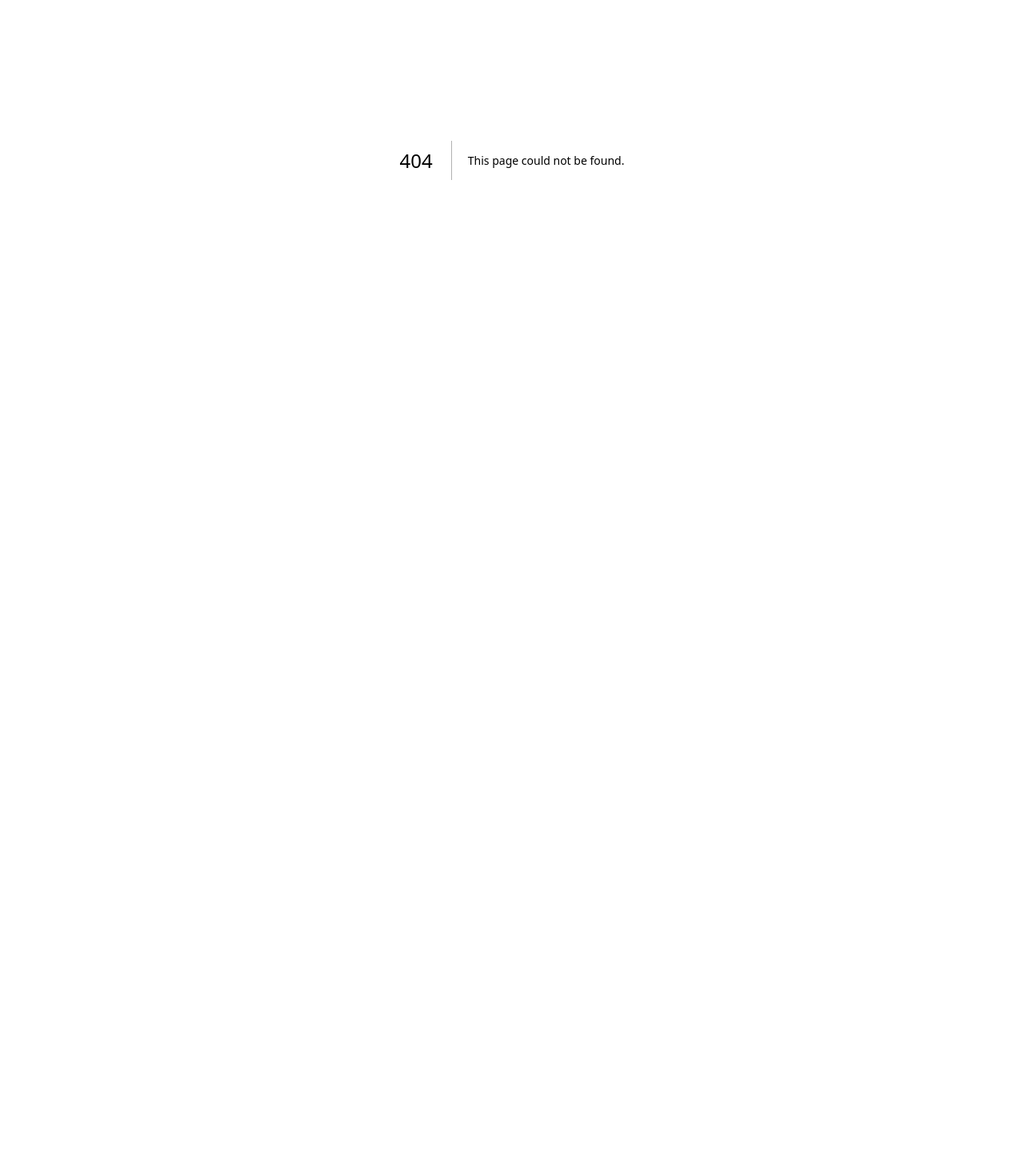
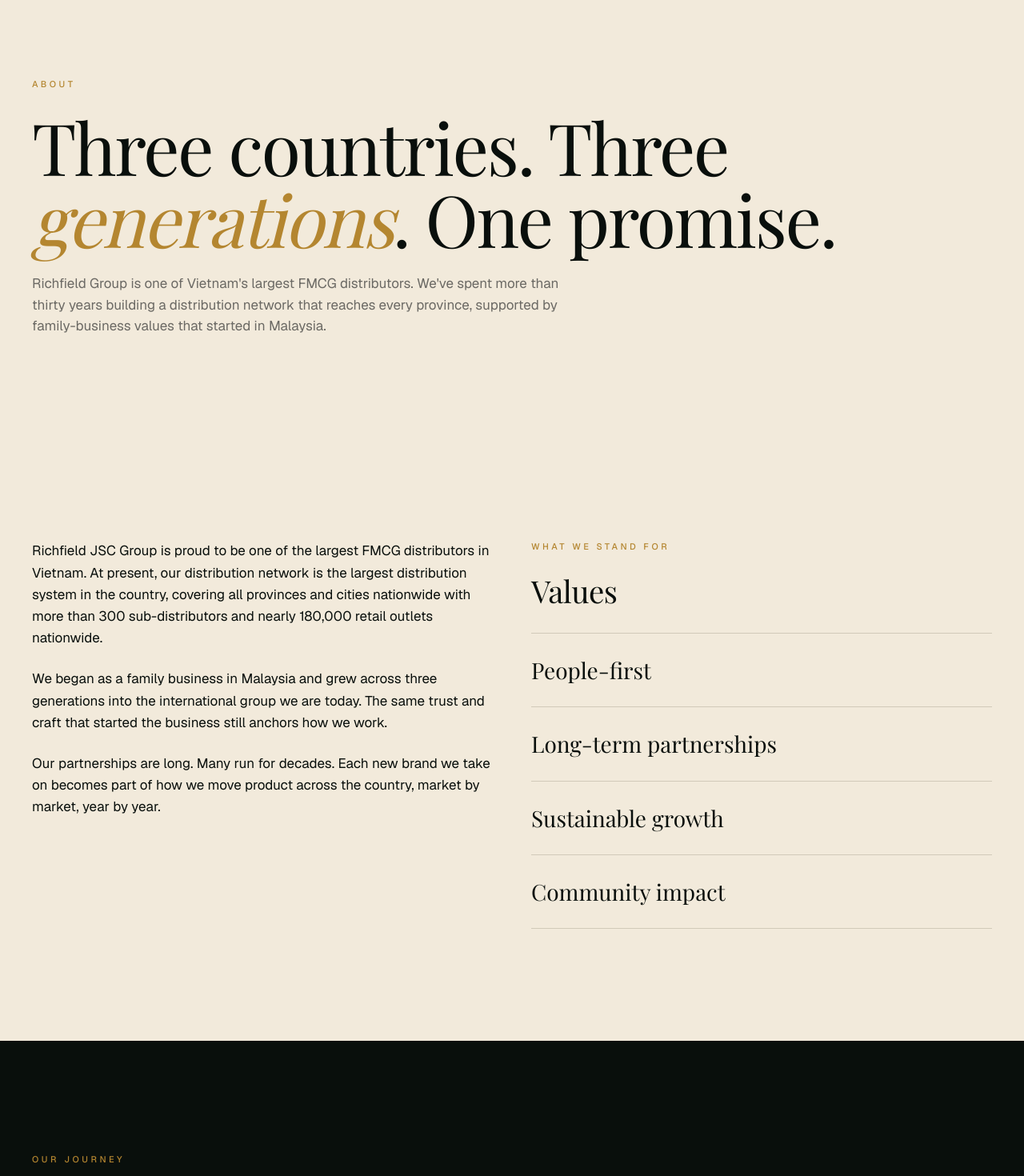
Before and after one commit to tutur3u/richfield, a Next.js app: page /about in a window 1280 px wide. Before the commit this address had no page. Shown: the part 200-1670 px from the top of the page at 80% size. Before the commit the page ends 800 px from the top, so only its background shows below. Built offline with nearby package versions, Linux system fonts and the light colour scheme.

Commit message:
feat(page): /about with heritage, values, full timeline

```diff
--- /dev/null
+++ b/app/(site)/about/page.tsx
@@ -0,0 +1,79 @@
+import type { Metadata } from "next";
+import { PageHeader } from "@/app/_components/primitives/page-header";
+import { SectionHeading } from "@/app/_components/primitives/section-heading";
+import { HairlineRule } from "@/app/_components/primitives/hairline-rule";
+import { Timeline } from "@/app/_components/sections/timeline";
+import { FootprintMap } from "@/app/_components/sections/footprint-map";
+import { SoftCtaCloser } from "@/app/_components/sections/soft-cta-closer";
+import { milestones } from "@/content/en/milestones";
+
+export const dynamic = "force-static";
+
+export const metadata: Metadata = {
+  title: "About",
+  description:
+    "Three countries. Three generations. One promise. Richfield Group's story across Vietnam, Malaysia, and China.",
+  alternates: { canonical: "/about" },
+};
+
+const VALUES = [
+  "People-first",
+  "Long-term partnerships",
+  "Sustainable growth",
+  "Community impact",
+];
+
+const HERITAGE_PARAGRAPHS = [
+  "Richfield JSC Group is proud to be one of the largest FMCG distributors in Vietnam. At present, our distribution network is the largest distribution system in the country, covering all provinces and cities nationwide with more than 300 sub-distributors and nearly 180,000 retail outlets nationwide.",
+  "We began as a family business in Malaysia and grew across three generations into the international group we are today. The same trust and craft that started the business still anchors how we work.",
+  "Our partnerships are long. Many run for decades. Each new brand we take on becomes part of how we move product across the country, market by market, year by year.",
+];
+
+export default function AboutPage() {
+  return (
+    <>
+      <PageHeader
+        eyebrow="About"
+        heading="Three countries. Three *generations*. One promise."
+        lede="Richfield Group is one of Vietnam's largest FMCG distributors. We've spent more than thirty years building a distribution network that reaches every province, supported by family-business values that started in Malaysia."
+      />
+
+      <section className="bg-cream px-6 py-[clamp(96px,11vw,140px)] sm:px-10">
+        <div className="mx-auto grid max-w-[1300px] gap-12 lg:grid-cols-2">
+          <div className="flex flex-col gap-6">
+            {HERITAGE_PARAGRAPHS.map((p) => (
+              <p key={p.slice(0, 24)} className="max-w-[60ch] text-[17px] leading-[1.6] text-ink">
+                {p}
+              </p>
+            ))}
+          </div>
+          <div className="flex flex-col">
+            <SectionHeading heading="Values" eyebrow="What we stand for" level={3} />
+            <ul className="mt-8 flex flex-col">
+              {VALUES.map((v) => (
+                <li
+                  key={v}
+                  className="border-t border-line py-6 font-display text-[28px] text-ink"
+                >
+                  {v}
+                </li>
+              ))}
+              <HairlineRule />
+            </ul>
+          </div>
+        </div>
+      </section>
+
+      <Timeline
+        milestones={milestones}
+        variant="detail"
+        eyebrow="Our journey"
+        heading="A story of *partnerships* over thirty years."
+      />
+
+      <FootprintMap />
+
+      <SoftCtaCloser />
+    </>
+  );
+}
```
